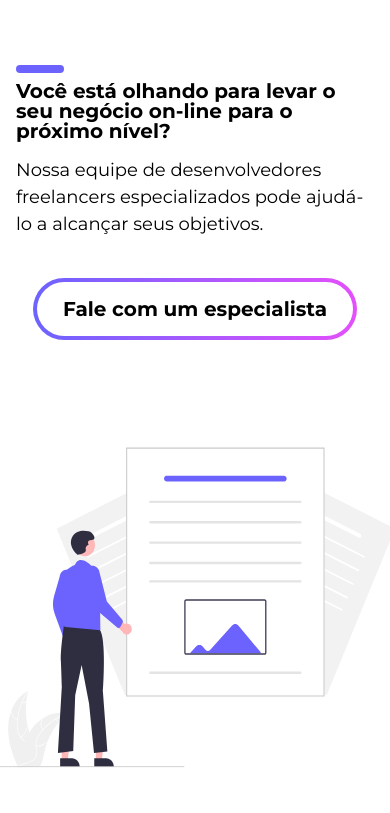
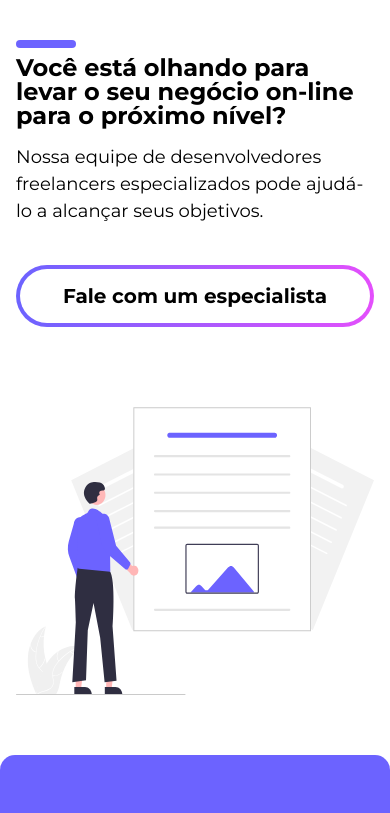
Before and after one commit to jaomanoel/Digital-Business, a Next.js app: page / in a window 390 px wide. Shown: the top 813 px of the page. Built offline with nearby package versions, Linux system fonts and the light colour scheme.

Commit message:
Fix responsive hero

```diff
--- a/src/parties/_Hero/_Hero.tsx
+++ b/src/parties/_Hero/_Hero.tsx
@@ -7,12 +7,12 @@ interface HeroProps {}
 
 const _Hero: React.FC<HeroProps> = ({}) => {
   return (
-    <div className="w-[100vw] h-[100vh] flex items-center justify-center py-40 px-16 xl:px-0">
+    <div className="w-full md:h-500 lg:h-[60rem] xl:h-[78.8rem] flex items-center justify-center mt-40 px-16 max-w-[1281px]:px-0 overflow-hidden">
       <div className="w-full h-full max-w-screen-xl flex flex-col md:flex-row items-center justify-center md:justify-between relative gap-40">
-        <div className="flex flex-col items-center md:items-start justify-center md:justify-start gap-40 md:gap-60">
+        <div className="w-full flex flex-col items-center md:items-start justify-center md:justify-start gap-40 md:gap-60">
           <div className="max-w-[63rem]">
-            <Line props="mb-8 w-48" />
-            <h1 className="font-montserrat font-bold text-left text-xl xl:text-5xl leading-none pb-16 md:pb-24">
+            <Line props="mb-8 w-60 lg:w-[8rem] xl:w-100" />
+            <h1 className="font-montserrat font-bold text-left text-2xl lg:text-3xl xl:text-5xl leading-none pb-16 md:pb-24">
               Você está olhando para levar o seu negócio on-line para o próximo
               nível?
             </h1>
@@ -22,9 +22,14 @@ const _Hero: React.FC<HeroProps> = ({}) => {
             </p>
           </div>
 
-          <Button label="Fale com um especialista" url="#" />
+          <Button
+            propsLink="w-full max-w-[37.8rem]"
+            label="Fale com um especialista"
+            url="#"
+          />
         </div>
-        <Blog className="w-400 h-400 md:w-[98rem] md:h-[92.4rem] xl:absolute top-0 right-0 md:translate-x-[17.5rem] md:-translate-y-40" />
+
+        <Blog className="w-full h-full md:w-[125rem] lg:w-[76rem] md:h-500 lg:h-[60rem] xl:w-[98rem] xl:h-[78.8rem] lg:absolute top-0 right-0 mt-40 md:translate-x-[10rem] md:translate-y-0  lg:translate-x-[20rem] lg:-translate-y-40" />
       </div>
     </div>
   );
```
Also changed, not shown: src/components/svgs/Blog/Blog.svg.
